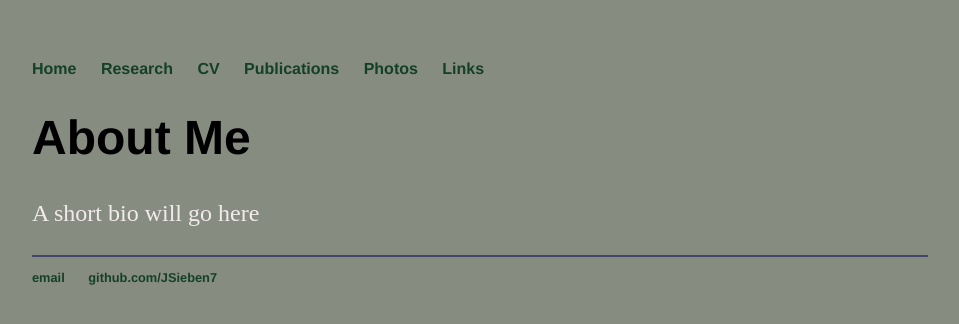
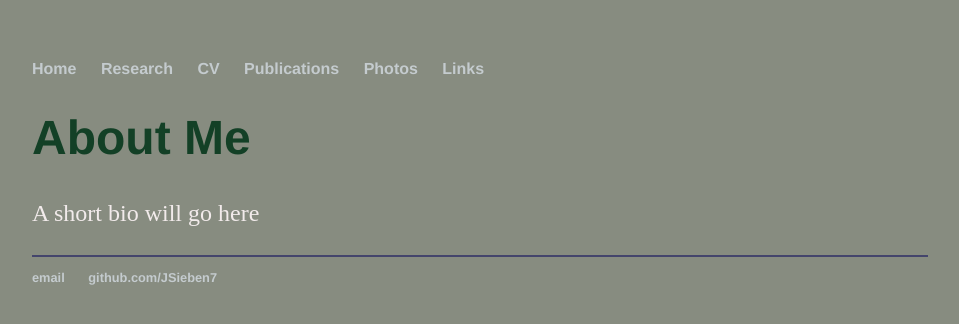
Before and after one commit to JSieben7/JSieben7.github.io, a Jekyll site: the page built from index.html, in a window 1280 px wide. Shown: the top 324 px of the page, without its empty margins (160-1119 px from the left). Built offline with Jekyll 4.4.1, drawn with Linux system fonts in a browser that asks for light colours.

Commit message:
Update main.css

```diff
--- a/css/main.css
+++ b/css/main.css
@@ -15,7 +15,7 @@ nav ul li, footer ul li {
 }
 a {
     text-decoration: none;
-    color: #134026;
+    color: #c4cbce;
 }
 a:hover {
     text-decoration: underline;
@@ -24,6 +24,7 @@ a:hover {
 h1 {
     font-size: 3em;
     font-family:'Helvetica', 'Arial', 'Sans-Serif';
+    color: #134026;
 }
 p {
     font-size: 1.5em;
```
